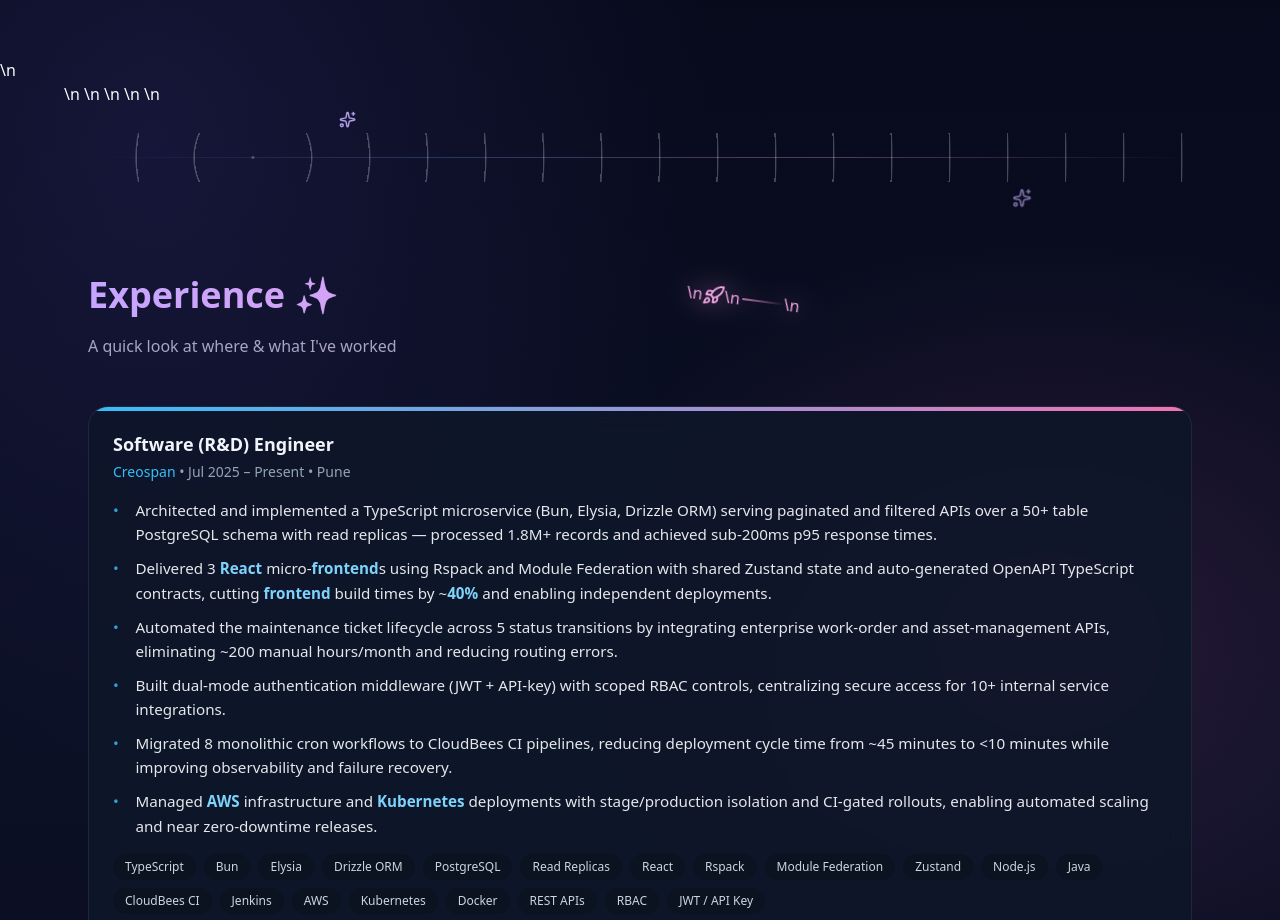
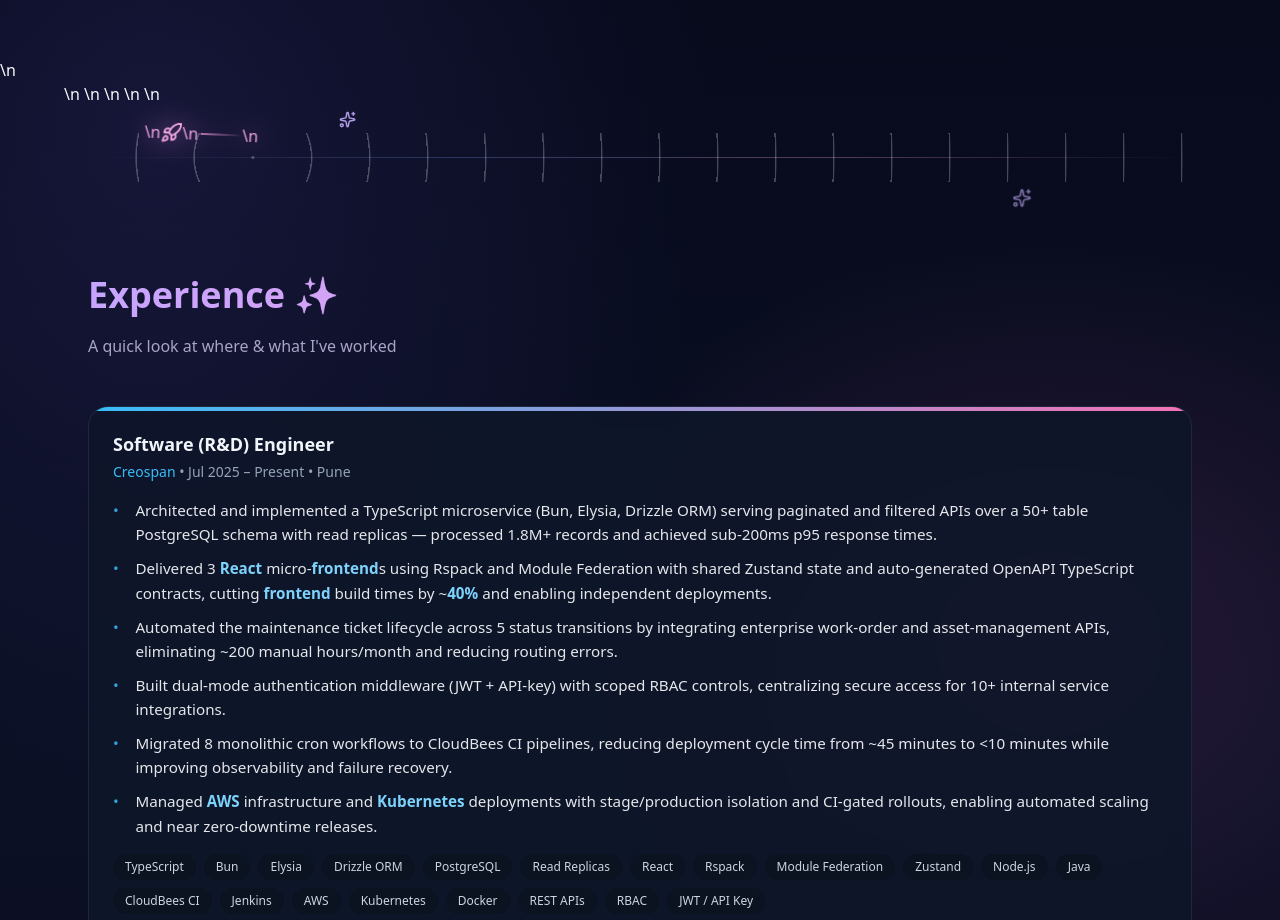
Before and after one commit to saumyasrivastava08/saumya-srivastava, a Next.js app: page / in a window 1280 px wide. Shown: the part 880-1800 px from the top of the page. Built offline with nearby package versions, Linux system fonts and the light colour scheme.

Commit message:
Fix visible newline escapes and smooth spaceship scroll movement

```diff
--- a/components/experience/ExperiencePreview.tsx
+++ b/components/experience/ExperiencePreview.tsx
@@ -10,9 +10,9 @@ import { EXPERIENCE_PREVIEW } from "./data";
 export default function ExperiencePreview() {
   const sectionRef = useRef<HTMLElement>(null);
   const { scrollYProgress } = useScroll({ target: sectionRef, offset: ["start end", "end start"] });
-  const shipX = useTransform(scrollYProgress, [0, 1], ["0vw", "72vw"]);
-  const shipY = useTransform(scrollYProgress, [0, 1], [0, 220]);
-  const shipRotate = useTransform(scrollYProgress, [0, 1], [-12, 18]);
+  const shipX = useTransform(scrollYProgress, [0, 1], ["0%", "78%"]);
+  const shipY = useTransform(scrollYProgress, [0, 1], [0, -34]);
+  const shipRotate = useTransform(scrollYProgress, [0, 1], [-8, 8]);
   const fadeUp = {
     hidden: { opacity: 0, y: 30 },
     show: (i = 0) => ({
```
